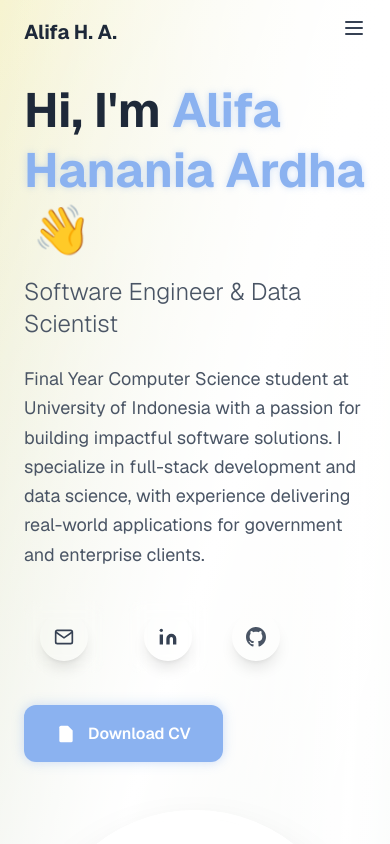
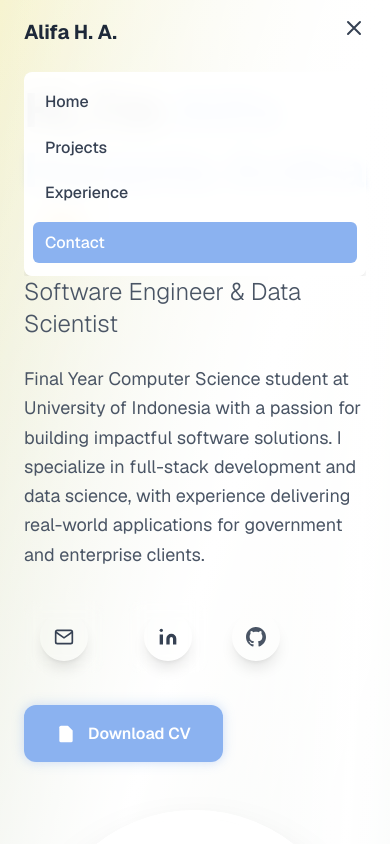
Before and after one commit to hunnania/portfolio, a Next.js app: page / in a window 390 px wide. Both pictures are taken after a click on the button 354 px from the left and 28 px from the top of the page. Shown: the top 844 px of the page. Built offline with nearby package versions, Linux system fonts and the light colour scheme.

Commit message:
feat: Enhance mobile menu functionality with toggle and smooth scrolling options

```diff
--- a/src/components/Navbar.tsx
+++ b/src/components/Navbar.tsx
@@ -2,21 +2,40 @@ import React, { useState, useEffect } from 'react';
 
 const Navbar: React.FC = () => {
   const [isScrolled, setIsScrolled] = useState(false);
+  const [isMobileMenuOpen, setIsMobileMenuOpen] = useState(false);
 
   useEffect(() => {
     const handleScroll = () => {
       setIsScrolled(window.scrollY > 50);
+      // Close mobile menu when scrolling
+      if (isMobileMenuOpen) {
+        setIsMobileMenuOpen(false);
+      }
+    };
+
+    const handleClickOutside = (event: MouseEvent) => {
+      const target = event.target as HTMLElement;
+      if (isMobileMenuOpen && !target.closest('nav')) {
+        setIsMobileMenuOpen(false);
+      }
     };
 
     window.addEventListener('scroll', handleScroll);
-    return () => window.removeEventListener('scroll', handleScroll);
-  }, []);
+    document.addEventListener('click', handleClickOutside);
+
+    return () => {
+      window.removeEventListener('scroll', handleScroll);
+      document.removeEventListener('click', handleClickOutside);
+    };
+  }, [isMobileMenuOpen]);
 
   const scrollToSection = (id: string) => {
     const element = document.getElementById(id);
     if (element) {
       element.scrollIntoView({ behavior: 'smooth' });
     }
+    // Close mobile menu after navigation
+    setIsMobileMenuOpen(false);
   };
 
   return (
@@ -71,10 +90,57 @@ const Navbar: React.FC = () => {
 
           {/* Mobile menu button */}
           <div className="md:hidden">
-            <button className="text-gray-700 hover:text-theme-primary transition-colors duration-300">
+            <button
+              onClick={() => setIsMobileMenuOpen(!isMobileMenuOpen)}
+              className="text-gray-700 hover:text-theme-primary transition-colors duration-300"
+            >
               <svg className="w-6 h-6" fill="none" stroke="currentColor" viewBox="0 0 24 24">
-                <path strokeLinecap="round" strokeLinejoin="round" strokeWidth={2} d="M4 6h16M4 12h16M4 18h16" />
+                {isMobileMenuOpen ? (
+                  <path strokeLinecap="round" strokeLinejoin="round" strokeWidth={2} d="M6 18L18 6M6 6l12 12" />
+                ) : (
+                  <path strokeLinecap="round" strokeLinejoin="round" strokeWidth={2} d="M4 6h16M4 12h16M4 18h16" />
+                )}
               </svg>
+            </button>
+          </div>
+        </div>
+
+        {/* Mobile menu */}
+        <div className={`md:hidden transition-all duration-300 ease-in-out ${
+          isMobileMenuOpen
+            ? 'max-h-64 opacity-100'
+            : 'max-h-0 opacity-0'
+        } overflow-hidden`}>
+          <div className="px-2 pt-2 pb-3 space-y-1 bg-white/95 backdrop-blur-md rounded-lg mt-2 shadow-lg border border-white/20">
+            <button
+              onClick={() => {
+                window.scrollTo({ top: 0, behavior: 'smooth' });
+                setIsMobileMenuOpen(false);
+              }}
+              className="block w-full text-left px-3 py-2 text-gray-700 hover:text-theme-primary hover:bg-theme-primary/10 rounded-md font-medium transition-all duration-300"
+            >
+              Home
+            </button>
+
+            <button
+              onClick={() => scrollToSection('projects')}
+              className="block w-full text-left px-3 py-2 text-gray-700 hover:text-theme-primary hover:bg-theme-primary/10 rounded-md font-medium transition-all duration-300"
+            >
+              Projects
+            </button>
+
+            <button
+              onClick={() => scrollToSection('experience')}
+              className="block w-full text-left px-3 py-2 text-gray-700 hover:text-theme-primary hover:bg-theme-primary/10 rounded-md font-medium transition-all duration-300"
+            >
+              Experience
+            </button>
+
+            <button
+              onClick={() => scrollToSection('contact')}
+              className="block w-full text-left px-3 py-2 bg-theme-primary text-white rounded-md font-medium hover:bg-theme-primary/90 transition-all duration-300 mt-2"
+            >
+              Contact
             </button>
           </div>
         </div>
```
